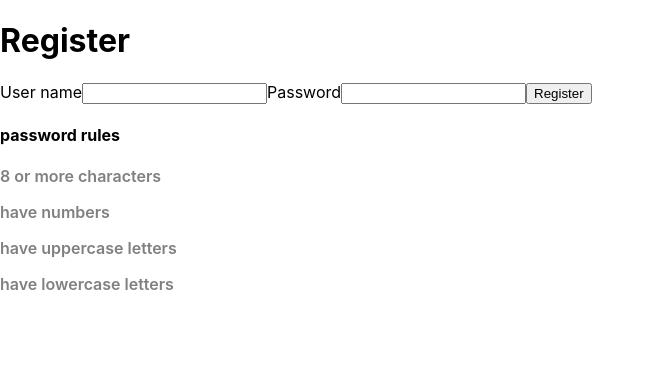
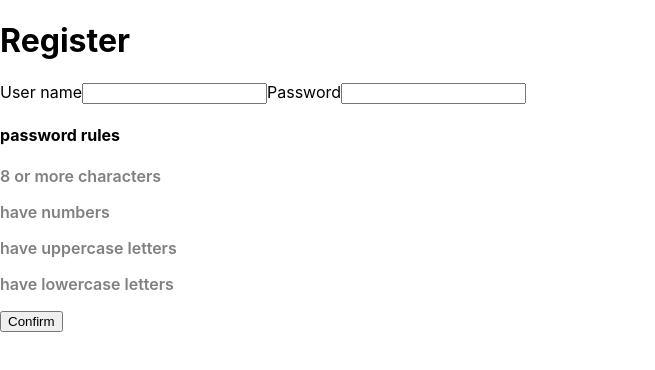
Before and after one commit to VHBS/transactions-app, a React (Create React App) app in the folder frontend/: page /register in a window 1280 px wide. Shown: the top 370 px of the page, without its empty margins (0-655 px from the left). Built offline with nearby package versions, Linux system fonts and the light colour scheme.

Commit message:
fix: RegisterUserForm fragmented

```diff
--- /dev/null
+++ b/frontend/src/components/PasswordRules.tsx
@@ -0,0 +1,49 @@
+import React, { useEffect, useState } from 'react'
+
+interface props {
+  password: string
+}
+
+export default function PasswordRules({ password }: props): JSX.Element {
+  const [eigthRuleColor, setEigthRuleColor] = useState<string>('grey')
+  const [numberRuleColor, setNumberRuleColor] = useState<string>('grey')
+  const [upperCaseRuleColor, setUpperCaseRuleColor] = useState<string>('grey')
+  const [lowerCaseRuleColor, setLowerCaseRuleColor] = useState<string>('grey')
+
+  useEffect(() => {
+    handlePasswordRulesColor(password, 'green', 'grey')
+  }, [password])
+
+  const handlePasswordRulesColor = (
+    passwordValue: string,
+    firstColor: string,
+    secondColor: string): void => {
+    const passwordValidateEigthChar: RegExp = /(?=.{8,})/
+    const passwordValidateNumber: RegExp = /(?=[0-9])/
+    const passwordValidateUpperCase: RegExp = /(?=[A-Z])/
+    const passwordValidateLowerCase: RegExp = /(?=[a-z])/
+
+    passwordValidateEigthChar.test(passwordValue)
+      ? setEigthRuleColor(firstColor)
+      : setEigthRuleColor(secondColor)
+    passwordValidateNumber.test(passwordValue)
+      ? setNumberRuleColor(firstColor)
+      : setNumberRuleColor(secondColor)
+    passwordValidateUpperCase.test(passwordValue)
+      ? setUpperCaseRuleColor(firstColor)
+      : setUpperCaseRuleColor(secondColor)
+    passwordValidateLowerCase.test(passwordValue)
+      ? setLowerCaseRuleColor(firstColor)
+      : setLowerCaseRuleColor(secondColor)
+  }
+
+  return (
+    <div>
+      <h4>password rules</h4>
+      <p style={ { color: eigthRuleColor, fontWeight: 600 }}>8 or more characters</p>
+      <p style={ { color: numberRuleColor, fontWeight: 600 }}>have numbers</p>
+      <p style={ { color: upperCaseRuleColor, fontWeight: 600 }}>have uppercase letters</p>
+      <p style={ { color: lowerCaseRuleColor, fontWeight: 600 }}>have lowercase letters</p>
+    </div>
+  )
+}
--- a/frontend/src/components/RegisterUserForm.tsx
+++ /dev/null
@@ -1,108 +0,0 @@
-import React, { useEffect, useState } from 'react'
-import { useNavigate } from 'react-router-dom'
-import { MessageErrorType } from '../@types/error'
-import { UserType } from '../@types/user'
-
-interface props {
-  handleFormAction: (userName: string, password: string) => Promise<UserType | MessageErrorType>
-}
-
-export default function RegisterUserForm({ handleFormAction }: props): JSX.Element {
-  const [userName, setUserName] = useState<string>('')
-  const [password, setPassword] = useState<string>('')
-  const [errorMessage, setErrorMessage] = useState<string>('')
-
-  const [eigthRuleColor, setEigthRuleColor] = useState<string>('grey')
-  const [numberRuleColor, setNumberRuleColor] = useState<string>('grey')
-  const [upperCaseRuleColor, setUpperCaseRuleColor] = useState<string>('grey')
-  const [lowerCaseRuleColor, setLowerCaseRuleColor] = useState<string>('grey')
-
-  const navigate = useNavigate()
-
-  useEffect(() => {
-    const timer = setTimeout(() => {
-      setErrorMessage('')
-    }, 3000)
-
-    return () => clearTimeout(timer)
-  }, [errorMessage])
-
-  const handlePasswordRulesColor = (passwordValue: string, firstColor: string, secondColor: string): void => {
-    const passwordValidateEigthChar: RegExp = /(?=.{8,})/
-    const passwordValidateNumber: RegExp = /(?=[0-9])/
-    const passwordValidateUpperCase: RegExp = /(?=[A-Z])/
-    const passwordValidateLowerCase: RegExp = /(?=[a-z])/
-
-    passwordValidateEigthChar.test(passwordValue)
-      ? setEigthRuleColor(firstColor)
-      : setEigthRuleColor(secondColor)
-    passwordValidateNumber.test(passwordValue)
-      ? setNumberRuleColor(firstColor)
-      : setNumberRuleColor(secondColor)
-    passwordValidateUpperCase.test(passwordValue)
-      ? setUpperCaseRuleColor(firstColor)
-      : setUpperCaseRuleColor(secondColor)
-    passwordValidateLowerCase.test(passwordValue)
-      ? setLowerCaseRuleColor(firstColor)
-      : setLowerCaseRuleColor(secondColor)
-  }
-
-  const handleForm = async (): Promise<void> => {
-    handlePasswordRulesColor(password, 'green', 'red')
-
-    const responseHandleForm = await handleFormAction(userName, password)
-    if ('token' in responseHandleForm) {
-      return navigate('/')
-    }
-    if ('message' in responseHandleForm) {
-      return setErrorMessage(responseHandleForm.message)
-    }
-  }
-
-  const verifyPasswordRules = (value: string): void => {
-    handlePasswordRulesColor(value, 'green', 'grey')
-
-    return setPassword(value)
-  }
-
-  return (
-    <div>
-      <label>
-        <span>User name</span>
-        <input
-          type='text'
-          onChange={({ target: { value } }) => setUserName(value)}
-        />
-      </label>
-      <label>
-        <span>Password</span>
-        <input
-          type='password'
-          onChange={({ target: { value } }) => verifyPasswordRules(value)}
-        />
-      </label>
-
-      <button
-        type="button"
-        onClick={async () => await handleForm()}
-      >
-        Register
-      </button>
-      {errorMessage.length > 0
-        ? (
-          <div>
-            <span style={ { fontWeight: 600 }}>Warn: </span>
-            <span style={ { color: 'red', fontWeight: 600 }}>{errorMessage}</span>
-          </div>)
-        : null}
-
-      <div>
-        <h4>password rules</h4>
-        <p style={ { color: eigthRuleColor, fontWeight: 600 }}>8 or more characters</p>
-        <p style={ { color: numberRuleColor, fontWeight: 600 }}>have numbers</p>
-        <p style={ { color: upperCaseRuleColor, fontWeight: 600 }}>have uppercase letters</p>
-        <p style={ { color: lowerCaseRuleColor, fontWeight: 600 }}>have lowercase letters</p>
-      </div>
-    </div>
-  )
-}
--- /dev/null
+++ b/frontend/src/components/UserForm.tsx
@@ -0,0 +1,65 @@
+import React, { useState } from 'react'
+import { Outlet, useNavigate } from 'react-router-dom'
+import { MessageErrorType } from '../@types/error'
+import { UserType } from '../@types/user'
+import PasswordRules from './PasswordRules'
+
+interface props {
+  showPasswordRules: boolean
+  handleFormAction: (userName: string, password: string) => Promise<UserType | MessageErrorType>
+}
+
+export default function UserForm({ handleFormAction, showPasswordRules }: props): JSX.Element {
+  const [userName, setUserName] = useState<string>('')
+  const [password, setPassword] = useState<string>('')
+  const [errorMessage, setErrorMessage] = useState<string>('')
+  const navigate = useNavigate()
+
+  const handleForm = async (): Promise<void> => {
+    const responseHandleForm = await handleFormAction(userName, password)
+    if ('token' in responseHandleForm) {
+      return navigate('/')
+    }
+    if ('message' in responseHandleForm) {
+      return setErrorMessage(responseHandleForm.message)
+    }
+  }
+
+  return (
+    <div>
+      <label>
+        <span>User name</span>
+        <input
+          type='text'
+          onChange={({ target: { value } }) => setUserName(value)}
+        />
+      </label>
+      <label>
+        <span>Password</span>
+        <input
+          type='password'
+          onChange={({ target: { value } }) => setPassword(value)}
+        />
+      </label>
+
+      {errorMessage.length > 0
+        ? (
+          <div>
+            <span style={ { fontWeight: 600 }}>Message: </span>
+            <span style={ { color: 'red', fontWeight: 600 }}>{errorMessage}</span>
+          </div>)
+        : null}
+
+      <Outlet />
+      {
+        showPasswordRules ? <PasswordRules password={password} /> : null
+      }
+      <button
+        type="button"
+        onClick={async () => await handleForm()}
+      >
+        Confirm
+      </button>
+    </div>
+  )
+}
--- a/frontend/src/pages/Register.tsx
+++ b/frontend/src/pages/Register.tsx
@@ -1,6 +1,6 @@
 import React from 'react'
 import { AuthContextType } from '../@types/authContext'
-import RegisterUserForm from '../components/RegisterUserForm'
+import UserForm from '../components/UserForm'
 import useAuth from '../hooks/useAuth'
 
 export default function Register (): JSX.Element {
@@ -9,7 +9,8 @@ export default function Register (): JSX.Element {
   return (
     <div>
       <h1>Register</h1>
-      <RegisterUserForm
+      <UserForm
+        showPasswordRules={true}
         handleFormAction={handleUserRegister}
       />
     </div>
```
